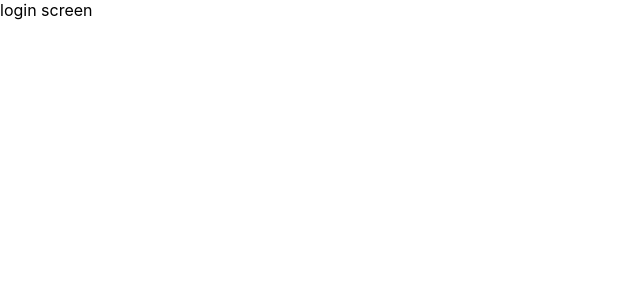
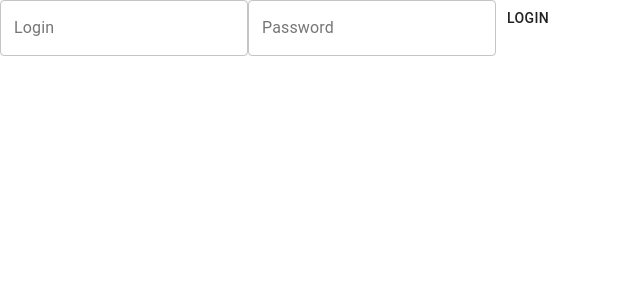
Before and after one commit to BartlomiejZalas/codibly, a React (Create React App) app: page / in a window 1280 px wide. Shown: the top 300 px of the page, without its empty margins (0-640 px from the left). Built offline with nearby package versions, Linux system fonts and the light colour scheme; the HTML template or start-up script is replaced by a standard one.

Commit message:
material UI introduced

```diff
--- a/package.json
+++ b/package.json
@@ -3,6 +3,8 @@
   "version": "0.1.0",
   "private": true,
   "dependencies": {
+    "@material-ui/core": "^4.11.1",
+    "@material-ui/icons": "^4.9.1",
     "@testing-library/jest-dom": "^5.11.4",
     "@testing-library/react": "^11.1.0",
     "@testing-library/user-event": "^12.1.10",
--- a/src/App.tsx
+++ b/src/App.tsx
@@ -1,11 +1,14 @@
 import React from 'react';
+import { Button, TextField } from "@material-ui/core";
 
 function App() {
-  return (
-    <div className="App">
-      login screen
-    </div>
-  );
+    return (
+        <div className="App">
+            <TextField label="Login" variant="outlined"/>
+            <TextField label="Password" variant="outlined" type="password"/>
+            <Button>Login</Button>
+        </div>
+    );
 }
 
 export default App;
```
Also changed, not shown: 1 other file (tests, documents, lock files or other folders).
